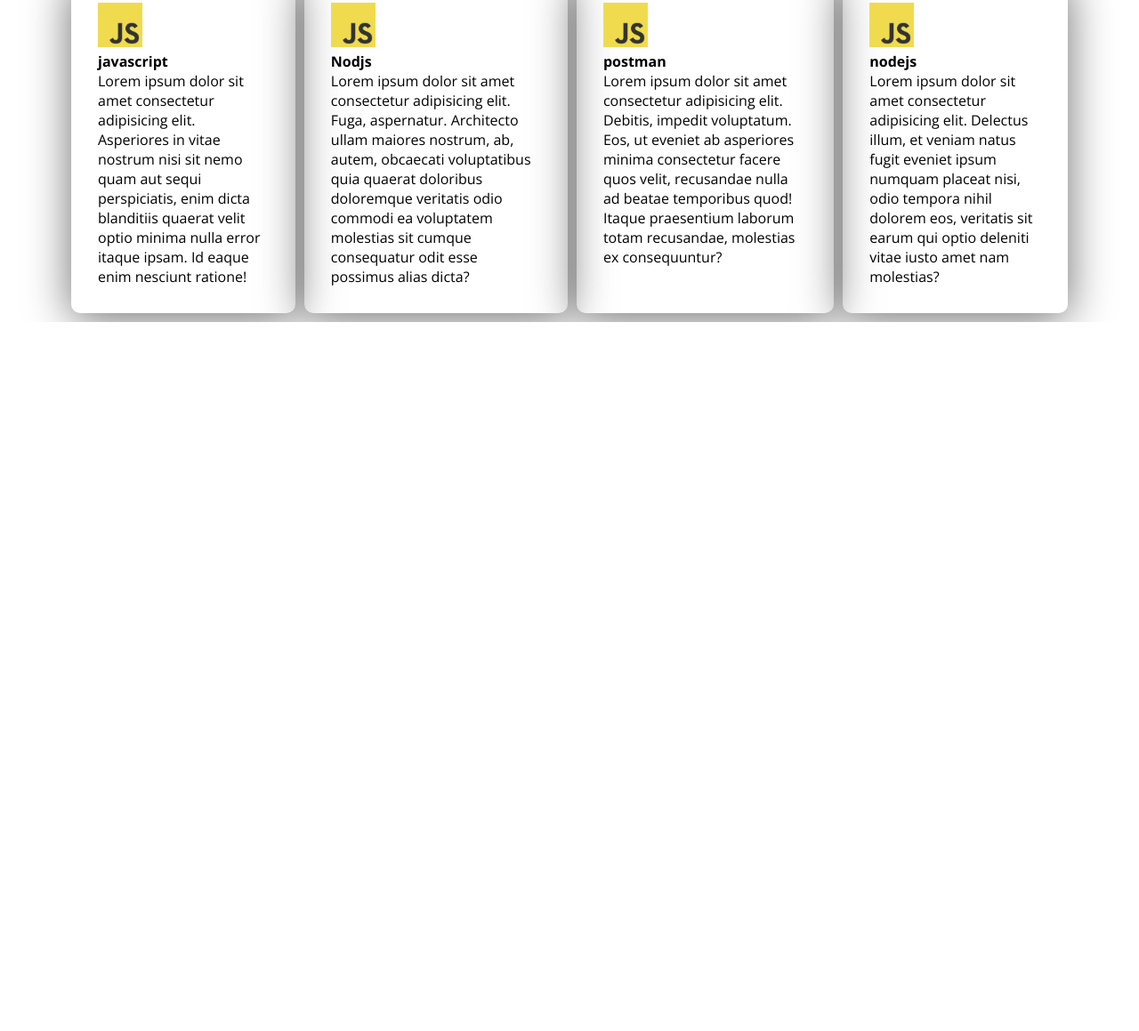
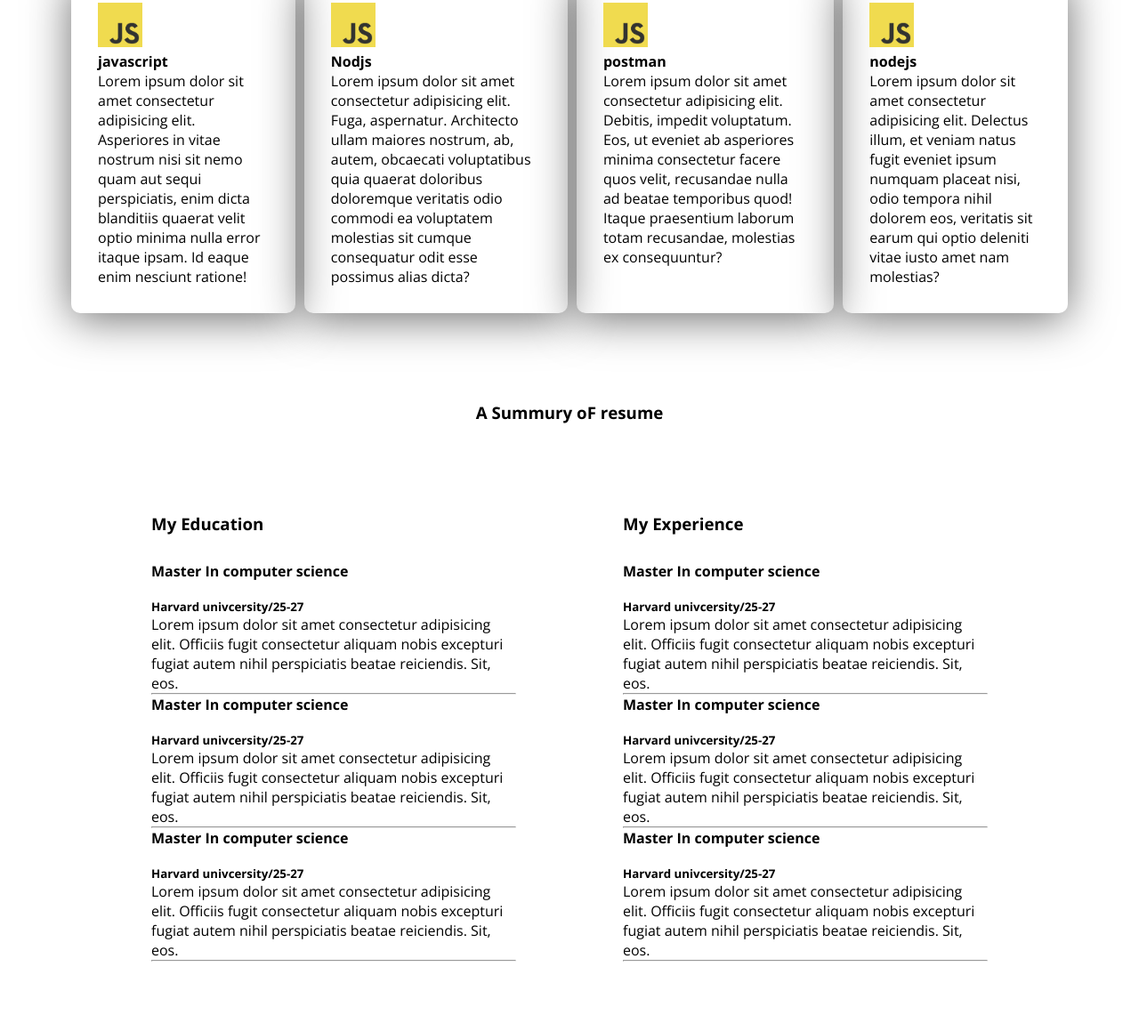
Before and after one commit to SakibNaim/Devopsworkshop, a plain HTML site: page index.html in a window 1280 px wide. Shown: the part 1534-2693 px from the top of the page at 89% size. Before the commit the page ends 1896 px from the top, so only its background shows below. Drawn offline with nearby package versions, Linux system fonts and the light colour scheme.

Commit message:
resume section

```diff
--- a/css/port.css
+++ b/css/port.css
@@ -158,3 +158,25 @@ main{
 
 
 }
+
+.resume-container{
+   display: flex;
+   gap : 20px;
+   padding: 25px;
+   margin: 25px;
+}
+.resume-title{
+   text-align: center;
+   margin-top: 89px;
+   margin-bottom: 20px;
+}
+.reusme-colume{
+   padding: 25px;
+   margin: 25px;
+}
+.experience-subtitle {
+   margin-top: 20px;
+}
+.reusme-colume-title{
+   margin-bottom: 30px;
+}
--- a/index.html
+++ b/index.html
@@ -114,12 +114,74 @@
 
         </section>
 
+        <!-- resume section  -->
+
+        <section class="resume">
+            <h3 class="resume-title">A Summury oF resume</h3>
+
+            <div class="resume-container">
+                <div class="reusme-colume">
+                    <h3 class="reusme-colume-title">My Education</h3>
+                    <div class="experience">
+                        <h4 class="experice-title">Master In computer science </h4>
+                        <h5 class="experience-subtitle">Harvard univcersity/25-27</h5>
+                        <div class="experience-des">Lorem ipsum dolor sit amet consectetur adipisicing elit. Officiis fugit consectetur aliquam nobis excepturi fugiat autem nihil perspiciatis beatae reiciendis. Sit, eos.</div>
+                    </div>
+                    <hr>
+                    <div class="experience">
+                        <h4 class="experice-title">Master In computer science </h4>
+                        <h5 class="experience-subtitle">Harvard univcersity/25-27</h5>
+                        <div class="experience-des">Lorem ipsum dolor sit amet consectetur adipisicing elit. Officiis fugit consectetur aliquam nobis excepturi fugiat autem nihil perspiciatis beatae reiciendis. Sit, eos.</div>
+
+                    </div>
+                    <hr>
+                    <div class="experience">
+                        <h4 class="experice-title">Master In computer science </h4>
+                        <h5 class="experience-subtitle">Harvard univcersity/25-27</h5>
+                        <div class="experience-des">Lorem ipsum dolor sit amet consectetur adipisicing elit. Officiis fugit consectetur aliquam nobis excepturi fugiat autem nihil perspiciatis beatae reiciendis. Sit, eos.</div>
+                    </div>
+                    <hr>
+                </div>
+                <div class="reusme-colume">
+                    <h3 class="reusme-colume-title">My Experience</h3>
+                    <div class="experience">
+                       <h4 class="experice-title">Master In computer science </h4>
+                        <h5 class="experience-subtitle">Harvard univcersity/25-27</h5>
+                        <div class="experience-des">Lorem ipsum dolor sit amet consectetur adipisicing elit. Officiis fugit consectetur aliquam nobis excepturi fugiat autem nihil perspiciatis beatae reiciendis. Sit, eos.</div>
+                    </div>
+                    <hr>
+                    <div class="experience">
+                     <h4 class="experice-title">Master In computer science </h4>
+                        <h5 class="experience-subtitle">Harvard univcersity/25-27</h5>
+                        <div class="experience-des">Lorem ipsum dolor sit amet consectetur adipisicing elit. Officiis fugit consectetur aliquam nobis excepturi fugiat autem nihil perspiciatis beatae reiciendis. Sit, eos.</div>
+
+                    </div>
+                    <hr>
+                    <div class="experience">
+                      <h4 class="experice-title">Master In computer science </h4>
+                        <h5 class="experience-subtitle">Harvard univcersity/25-27</h5>
+                        <div class="experience-des">Lorem ipsum dolor sit amet consectetur adipisicing elit. Officiis fugit consectetur aliquam nobis excepturi fugiat autem nihil perspiciatis beatae reiciendis. Sit, eos.</div>
+
+                    </div>
+                    <hr>
+                </div>
+            </div>
+
+
+
+
+        </section>
+
+
+
 
 
     </main>
 
     <footer>
 
+
+
     </footer>
 
 </body>
```
